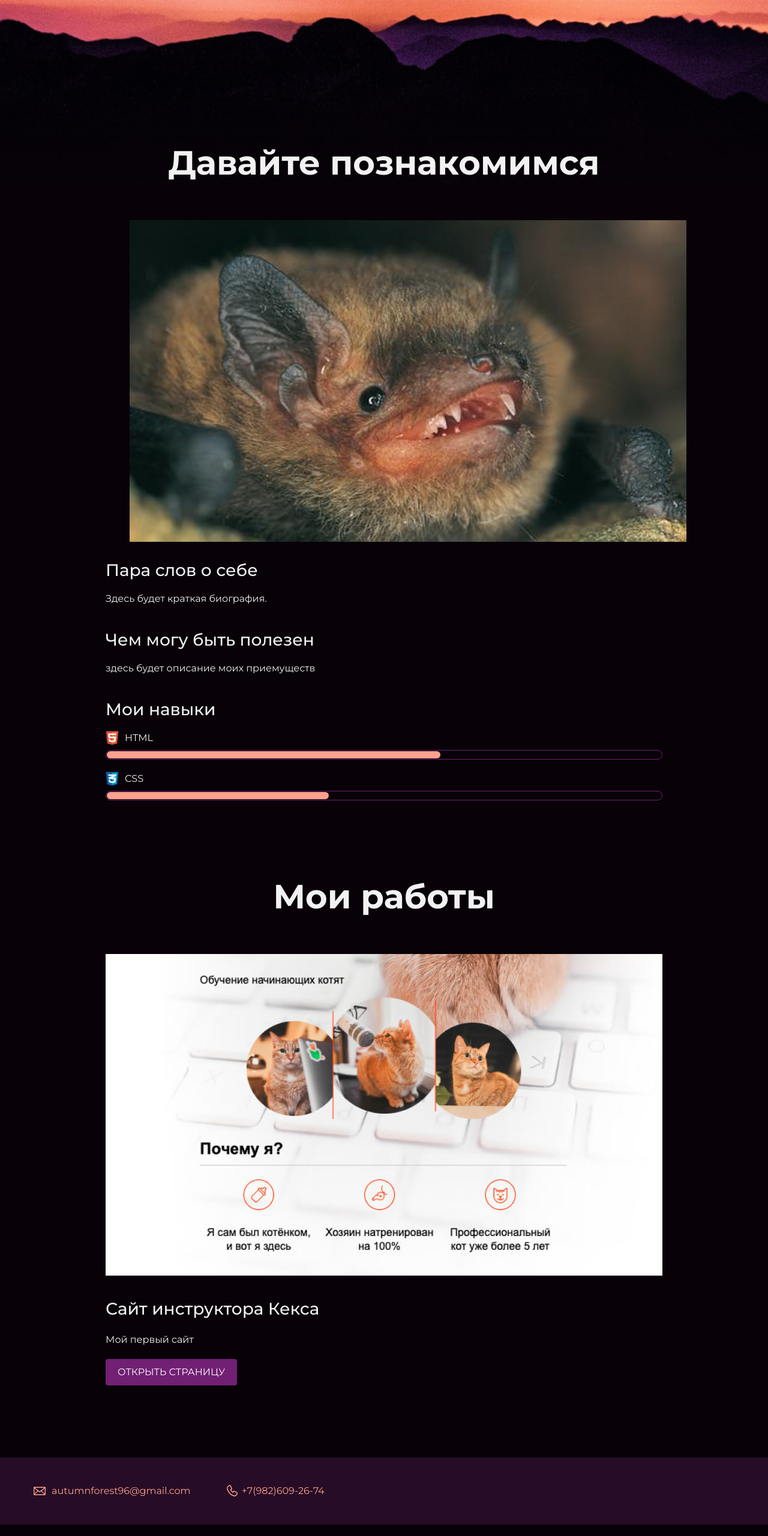
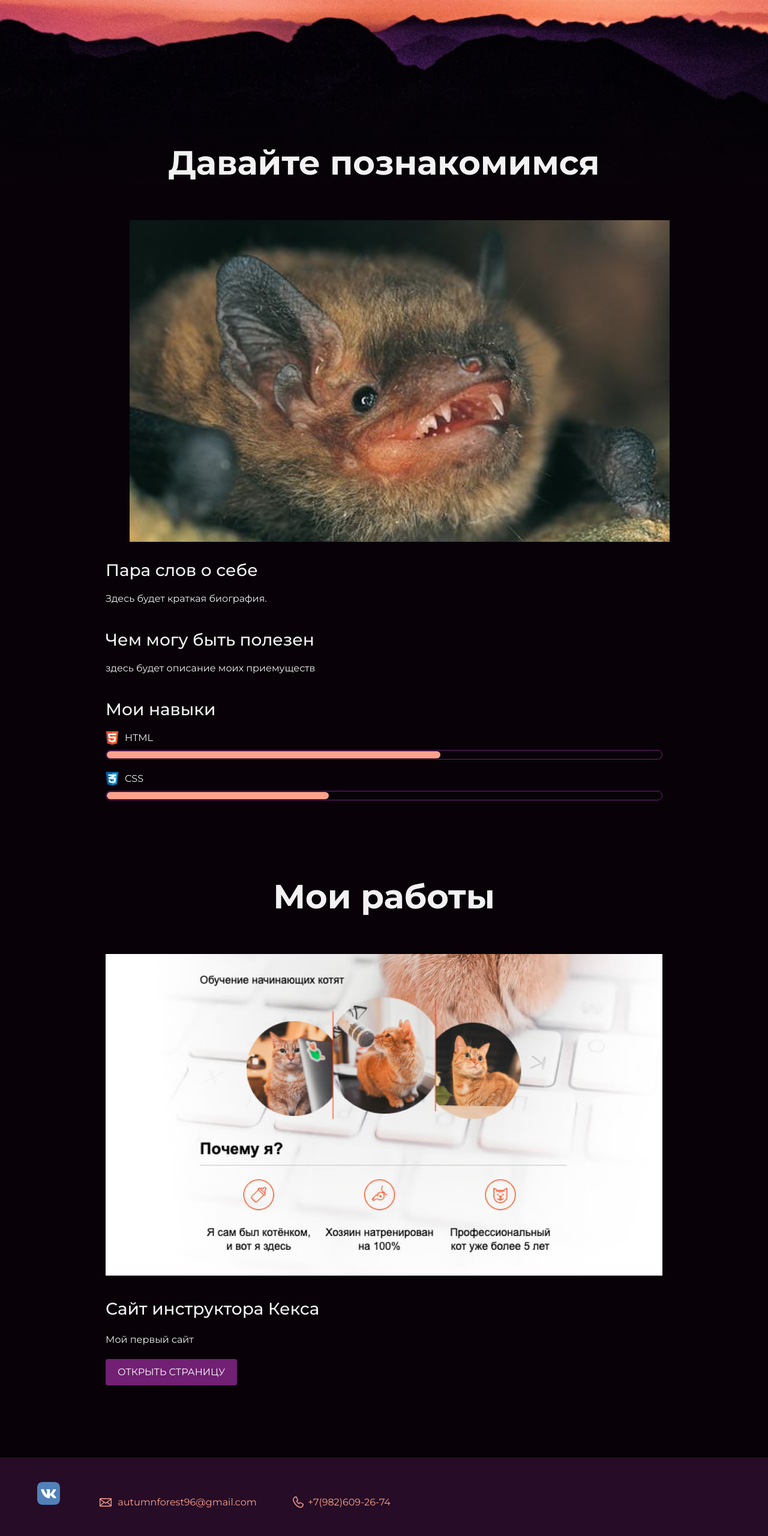
Before and after one commit to autumnforest96/autumn, a plain HTML site: page index.html in a window 1280 px wide. Shown: the part 693-3253 px from the top of the page at 60% size. Drawn offline with Linux system fonts and the light colour scheme.

Commit message:
добавил вк ссылку с картинкой

```diff
--- a/index.html
+++ b/index.html
@@ -28,7 +28,7 @@
       <div class="container">
       <h2 class="subheading">Давайте познакомимся</h2>
         <figure>
-          <img src="files/me.jpg" width="928" height="536" alt="Фотография меня">
+          <img src="files/me.jpg" width="900" height="536" alt="Фотография меня">
         </figure>
       <div>
 		  <h3>Пара слов о себе</h3></
@@ -71,10 +71,11 @@
 
     <footer class="page-footer">
       <div class="contaner">
-	     <a class="footer-email"
+	     <a href="https://vk.com/yourautumn96"><img src="files/vk-1.svg" width="50"
+   height="40" alt="VK"></a>
+       <a class="footer-email"
         href="mailto:autumnforest96@gmail.com">autumnforest96@gmail.com</a>
        <a class="footer-phone" href="tel:+7(982)609-26-74">+7(982)609-26-74</a>
-      </div>
     </footer>
   </body>
 </html>
--- a/style.css
+++ b/style.css
@@ -187,3 +187,8 @@ body {
   padding-left: 25px;
   background-image: url("img/icon-phone.svg");
 }
+
+
+.vk {
+  padding-left: 150px;
+}
```
Also changed, not shown: files/vk-1.svg (added).
